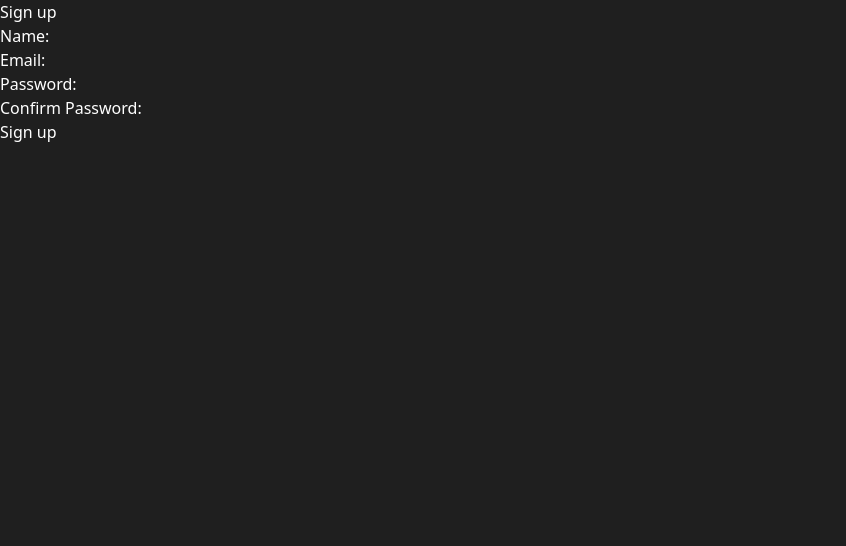
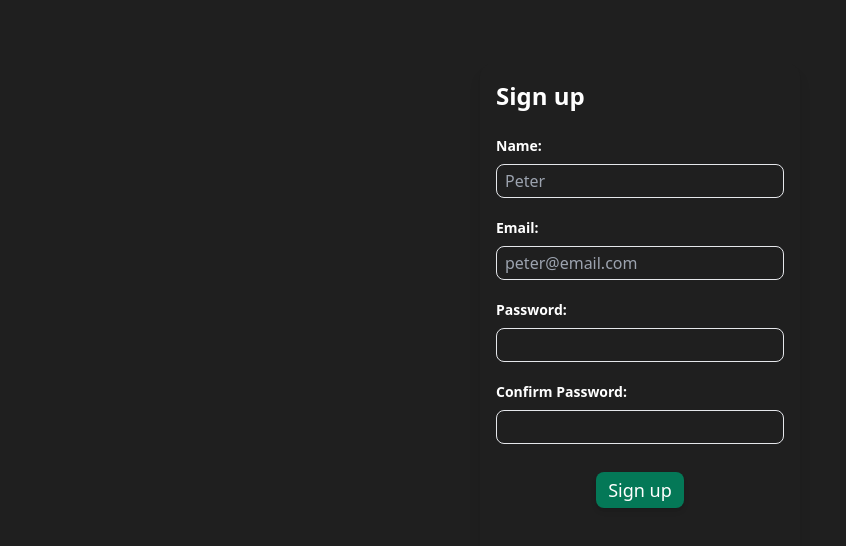
Before and after one commit to peter-abah/tasks, a React (Create React App) app: page /signup in a window 1280 px wide. Shown: the top 546 px of the page, without its empty margins (0-846 px from the left). Built offline with nearby package versions, Linux system fonts and the light colour scheme.

Commit message:
Refactor Signup route to use FormField component

```diff
--- a/src/routes/Signup.tsx
+++ b/src/routes/Signup.tsx
@@ -1,5 +1,6 @@
-import { useFormik } from "formik";
+import { Formik, Form } from "formik";
 import { useNavigate } from "react-router-dom";
+import FormField from "../components/FormField";
 import { useAppDispatch } from "../app/hooks";
 import * as Yup from "yup";
 
@@ -15,17 +16,18 @@ const Signup = () => {
 
   const handleSuccess = (user: Iuser) => {
     dispatch(loginUser(user));
-    navigate('/');
+    navigate("/");
   };
 
-  const formik = useFormik({
-    initialValues: {
+  return (
+    <Formik
+      initialValues={{
         name: "",
         email: "",
         password: "",
         passwordConfirmation: "",
-    },
-    validationSchema: Yup.object({
+      }}
+      validationSchema={Yup.object({
         name: Yup.string()
           .max(15, "Must be 15 characters or less")
           .required("Required"),
@@ -39,78 +41,42 @@ const Signup = () => {
           [Yup.ref("password"), null],
           "Passwords must match"
         ),
-    }),
-    onSubmit: ({ name, email, password }, { setFieldError }) => {
+      })}
+      onSubmit={({ name, email, password }, { setFieldError }) => {
         signupUser(name, email, password)
           .then(handleSuccess)
           .catch((e) => handleErrors(e, setFieldError));
-    },
-  });
+      }}
+    >
+      <div className="flex flex-col w-screen max-w-xs mx-auto my-16 p-4 shadow-lg rounded-xl">
+        <h1 className="text-2xl font-bold pb-4">Sign up</h1>
+        <Form>
+          <FormField
+            label="Name:"
+            name="name"
+            type="text"
+            placeholder="Peter"
+          />
 
-  return (
-    <div>
-      <h1>Sign up</h1>
-      <form onSubmit={formik.handleSubmit}>
-        <div>
-          <label>Name:</label>
-          <input
-            type="text"
-            name="name"
-            value={formik.values.name}
-            onChange={formik.handleChange}
-            onBlur={formik.handleBlur}
+          <FormField
+            label="Email:"
+            name="email"
+            type="email"
+            placeholder="peter@email.com"
           />
-          {formik.touched.name && formik.errors.name ? (
-            <p>{formik.errors.name}</p>
-          ) : null}
+
+          <FormField label="Password:" name="password" type="password" />
+
+          <FormField
+            label="Confirm Password:"
+            name="passwordConfirmation"
+            type="password"
+          />
+
+          <button className="block px-3 py-1 bg-emerald-700 rounded-lg mx-auto mt-4 text-lg shadow-md" type="submit">Sign up</button>
+        </Form>
       </div>
-
-        <div>
-          <label>Email:</label>
-          <input
-            type="email"
-            name="email"
-            value={formik.values.email}
-            onChange={formik.handleChange}
-            onBlur={formik.handleBlur}
-          />
-          {formik.touched.email && formik.errors.email ? (
-            <p>{formik.errors.email}</p>
-          ) : null}
-        </div>
-
-        <div>
-          <label>Password:</label>
-          <input
-            type="password"
-            name="password"
-            value={formik.values.password}
-            onChange={formik.handleChange}
-            onBlur={formik.handleBlur}
-          />
-          {formik.touched.password && formik.errors.password ? (
-            <p>{formik.errors.password}</p>
-          ) : null}
-        </div>
-
-        <div>
-          <label>Confirm Password:</label>
-          <input
-            type="password"
-            name="passwordConfirmation"
-            value={formik.values.passwordConfirmation}
-            onChange={formik.handleChange}
-            onBlur={formik.handleBlur}
-          />
-          {formik.touched.passwordConfirmation &&
-          formik.errors.passwordConfirmation ? (
-            <p>{formik.errors.passwordConfirmation}</p>
-          ) : null}
-        </div>
-
-        <button type="submit">Sign up</button>
-      </form>
-    </div>
+    </Formik>
   );
 };
 
```
Lines whose indentation alone changed are shown as unchanged.
